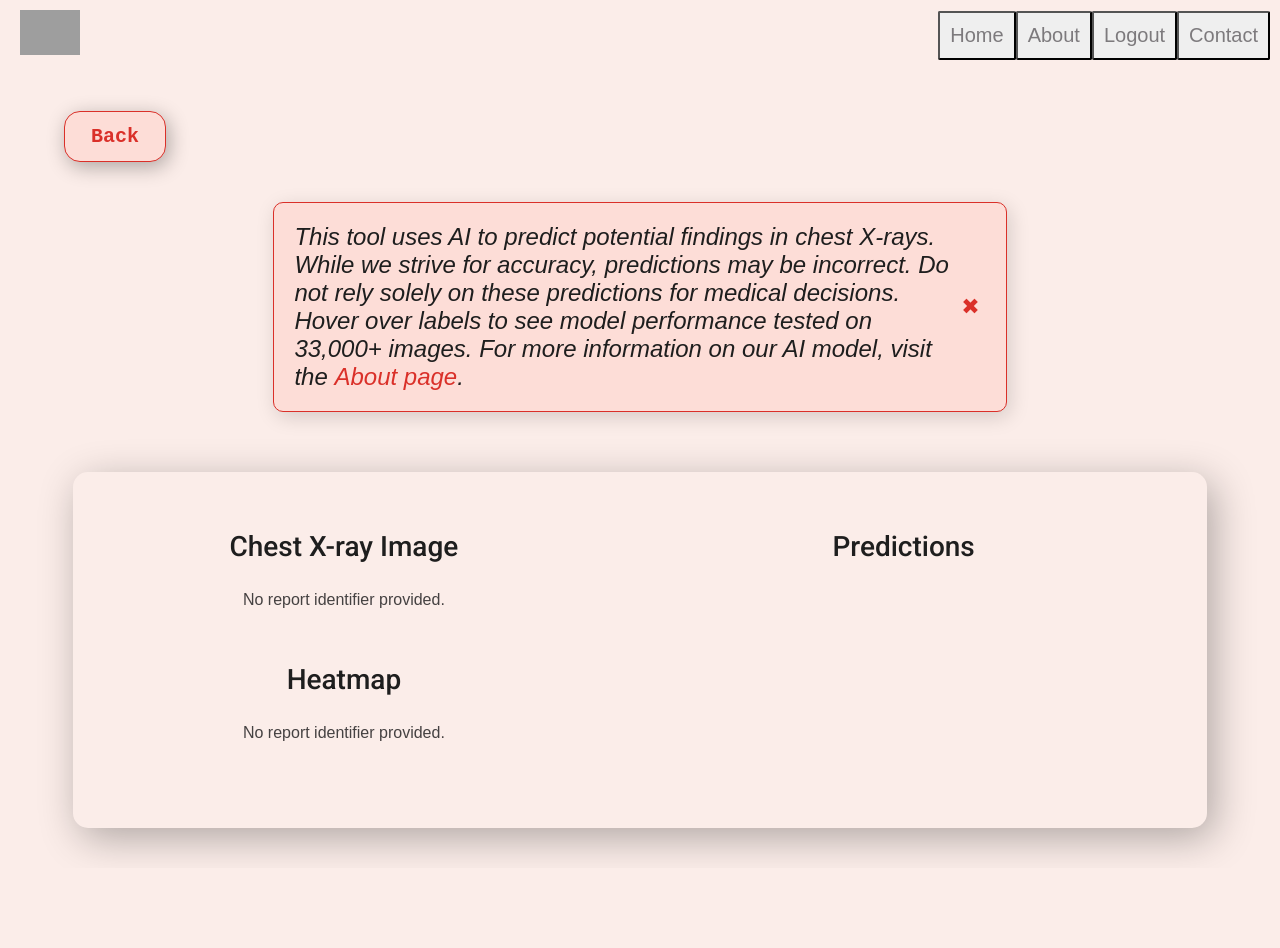
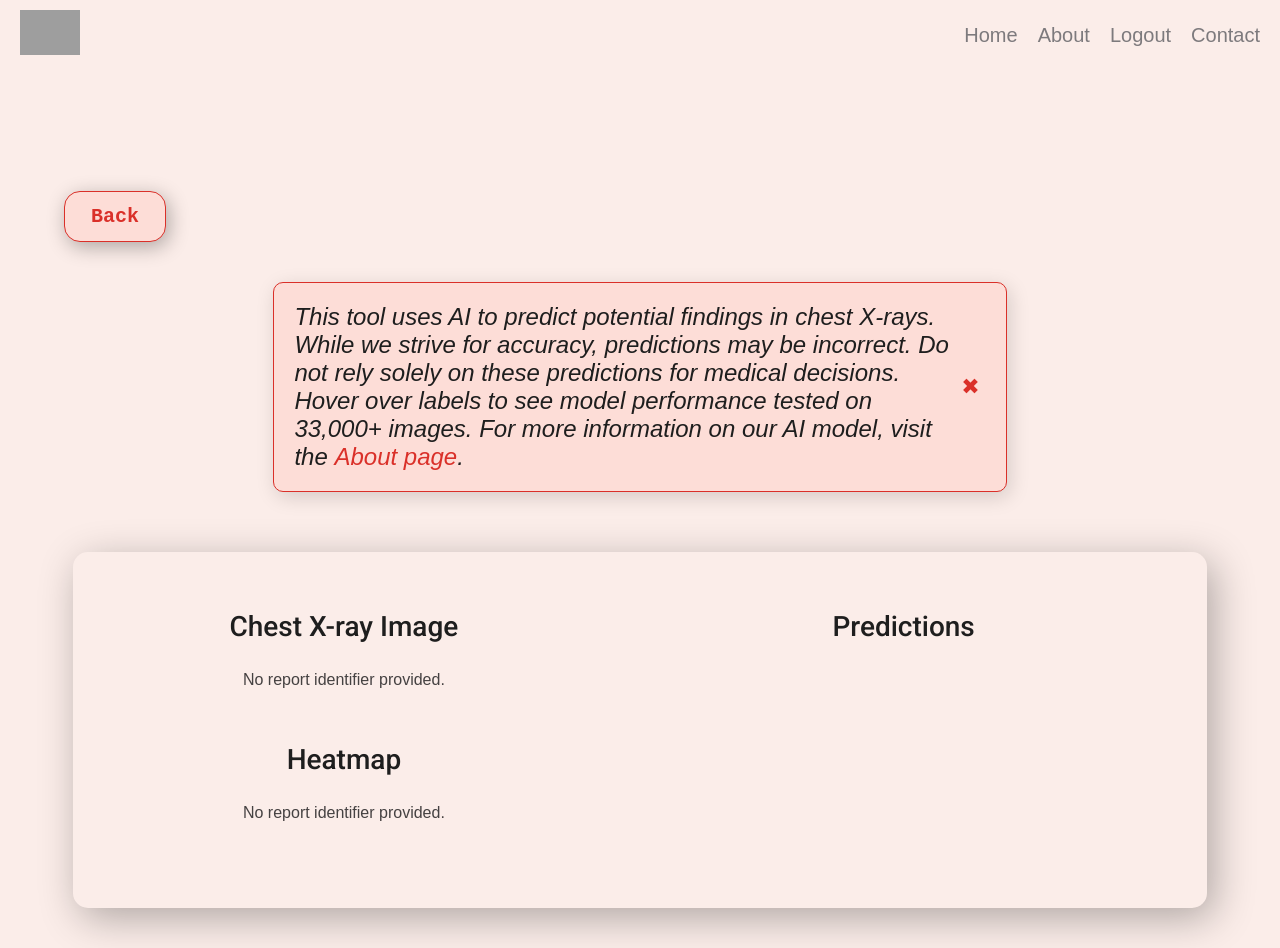
Before and after one commit to suvanshdutt/4ZP6A-capstone, a SvelteKit app: page /result in a window 1280 px wide. Before the commit the page ends 868 px from the top, so only its background shows below. Built offline with nearby package versions, Linux system fonts and the light colour scheme; grey boxes are pictures that could not be loaded.

Commit message:
fixed the css bug (header/results page), predictions in descending order, successful login and signup are smoother

```diff
--- a/src/app.html
+++ b/src/app.html
@@ -4,6 +4,7 @@
 <head>
 	<meta charset="utf-8" />
 	<link rel="icon" href="%sveltekit.assets%/favicon.png" />
+	<link rel="stylesheet" href="https://fonts.googleapis.com/css2?family=Roboto:wght@400;500&display=swap">
 	<meta name="viewport" content="width=device-width, initial-scale=1" />
 	%sveltekit.head%
 </head>
--- a/src/components/Login.svelte
+++ b/src/components/Login.svelte
@@ -26,7 +26,6 @@
             const data = await response.json();
 
             if (response.ok) {
-                alert("Login successful! Redirecting to dashboard...");
                 window.location.href = "/dashboard"; // Redirect user after login
             } else {
                 alert(`Error: ${data.error}`);
--- a/src/components/Result.svelte
+++ b/src/components/Result.svelte
@@ -1,6 +1,6 @@
 <script lang="ts">
+    import Button from "../shared/Button.svelte";
     import { onMount } from "svelte";
-    import Button from "../shared/Button.svelte";
     import { isLoggedIn } from "../stores/authStore";
 
     isLoggedIn.set(true);
@@ -33,6 +33,21 @@
 
     let tooltipVisible = false;
     let tooltipIndex = -1;
+
+
+    function getSortedPredictions(predictions: number[]) {
+        if (!predictions) return [];
+
+        // Create array of objects with all the information
+        const combined = CLASSES.map((className, index) => ({
+            className,
+            prediction: predictions[index],
+            auroc: auroc[index],
+            originalIndex: index
+        }));
+
+        return combined.sort((a, b) => b.prediction - a.prediction);
+    }
 
     function showTooltip(index:any) {
         tooltipVisible = true;
@@ -99,7 +114,8 @@
         fetchReport();
     });
 </script>
-
+<main>
+<div class="result-container">
     {#if showLogoutDialog}
         <div class="dialog-box-bg">
             <div class="dialog-box">
@@ -145,11 +161,6 @@
             </div>
         </div>
     {/if}
-
-<main>
-    <head>
-        <link rel="stylesheet" href="https://fonts.googleapis.com/css2?family=Roboto:wght@400;500&display=swap">
-    </head>
     <div class="display">
         <Button inverse={true} on:click={goBack} style="align-self: flex-start; font-size: 20px;"> Back </Button>
         {#if showBanner}
@@ -222,7 +233,7 @@
                 <p class="image-text">Predictions</p>
                 {#if reportData && reportData.predictions && reportData.predictions.length > 0}
                 <div class="prediction-list">
-                    {#each reportData.predictions as prediction, index}
+                    {#each getSortedPredictions(reportData.predictions) as {className, prediction, auroc: aurocValue}, index}
                         <div
                             class="prediction-item"
                             role="button"
@@ -240,10 +251,10 @@
                                 on:focus={() => showTooltip(index)}
                                 on:blur={hideTooltip}
                             >
-                                {CLASSES[index]}:
+                                {className}:
                             </span>
                             {#if tooltipVisible && tooltipIndex === index}
-                                <div class="tooltip">AUROC: {auroc[index]}%</div>
+                                <div class="tooltip">AUROC: {aurocValue}%</div>
                             {/if}
                             <div class="bar-and-value">
                                 <div class="progress-bar">
@@ -260,14 +271,15 @@
             </div>
         </div>
     </div>
+</div>
 </main>
-
 <style>
-    :global(body) {
+    .result-container {
+        width: 100%;
+        min-height: calc(100vh - 60px);
+        margin-top: 60px;
+        padding-top: 20px;
         background-color: var(--background_color);
-        color: var(--text_color);
-        font-family: 'Montserrat', sans-serif;
-        margin: 0;
     }
 
     .display {
@@ -530,4 +542,5 @@
         max-width: 100%;
         max-height: 80vh;
     }
+
 </style>
--- a/src/components/Signup.svelte
+++ b/src/components/Signup.svelte
@@ -60,7 +60,6 @@
             const data = await response.json();
 
             if (response.ok) {
-                alert("Sign-up successful! Redirecting to login...");
                 window.location.href = "/login"; // Redirect user to login page
             } else {
                 alert(`Error: ${data.error}`);
--- a/src/shared/Header.svelte
+++ b/src/shared/Header.svelte
@@ -70,10 +70,19 @@
     </nav>
 </header>
 <style>
+    header {
+        position: flex;
+        top: 0;
+        left: 0;
+        right: 0;
+        z-index: 9999;
+        background-color: var(--background_color);
+    }
+
     .header {
         display: flex;
         overflow: hidden;
-        font-family: 'Montserrat', sans-serif;
+        font-family: 'Montserrat', sans-serif !important ;
         align-items: center;
         justify-content: space-between;
         background-color: var(--background_color);
@@ -199,4 +208,19 @@
         justify-content: center;
         gap: 50px;
     }
+    .header button {
+    background: none;
+    border: none;
+    cursor: pointer;
+    color: var(--grey_text);
+    font-size: 20px;
+    padding: 10px;
+    font-family: 'Montserrat', sans-serif;
+    text-decoration: none;
+    }
+
+    .header button:hover {
+        background-color: rgba(0, 0, 0, 0.05);
+    }
+
 </style>
```
Lines whose indentation alone changed are shown as unchanged.
